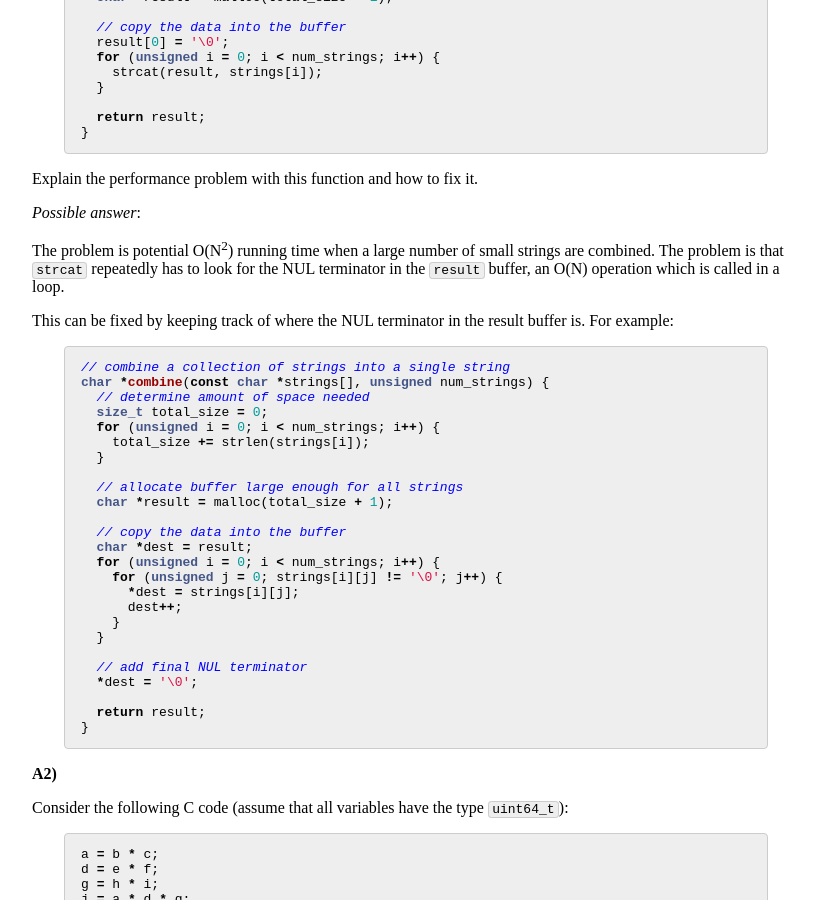
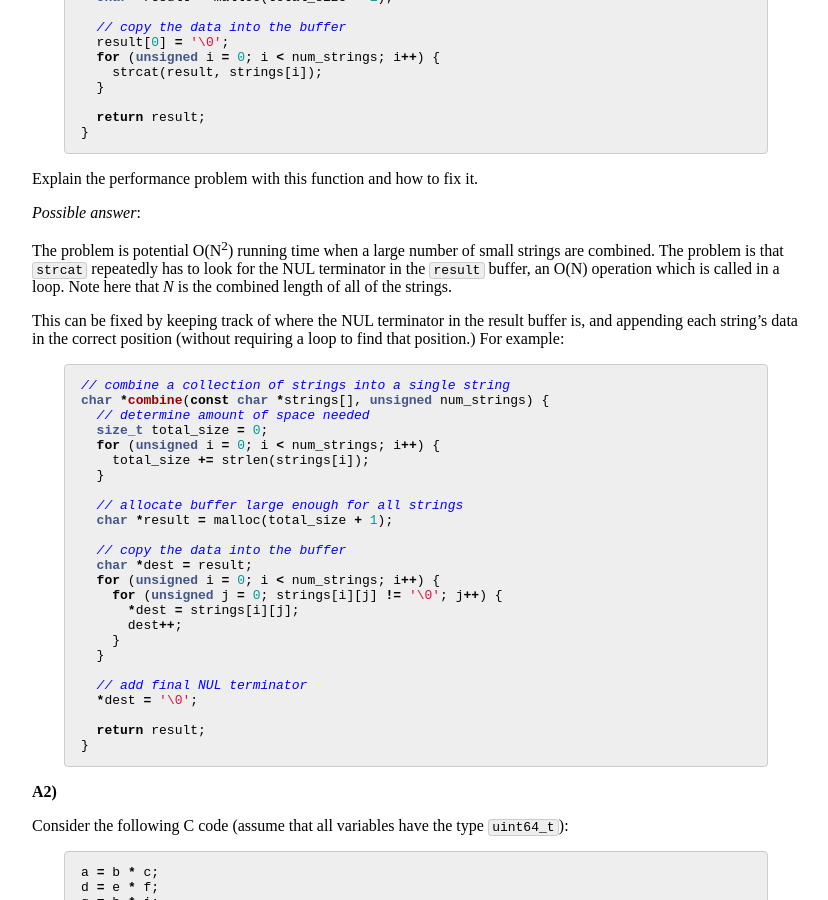
Before and after one commit to jhucsf/fall2021, a Jekyll site: the page built from resources/exam2review-solutions.md, in a window 1280 px wide and 900 px high, scrolled down 539 px. Shown: the whole window, without its empty margins (224-1052 px from the left). Built offline with Jekyll 4.4.1, drawn with Linux system fonts in a browser that asks for light colours.

Commit message:
better explanation for A1

````diff
--- a/resources/exam2review-solutions.md
+++ b/resources/exam2review-solutions.md
@@ -40,10 +40,12 @@ Explain the performance problem with this function and how to fix it.
 The problem is potential O(N<sup>2</sup>) running time when a large number of
 small strings are combined.  The problem is that `strcat` repeatedly has to look
 for the NUL terminator in the `result` buffer, an O(N) operation which
-is called in a loop.
+is called in a loop.  Note here that *N* is the combined length of all of
+the strings.
 
 This can be fixed by keeping track of where the NUL terminator in the result buffer
-is.  For example:
+is, and appending each string's data in the correct position (without requiring
+a loop to find that position.)  For example:
 
 ```c
 // combine a collection of strings into a single string
````
